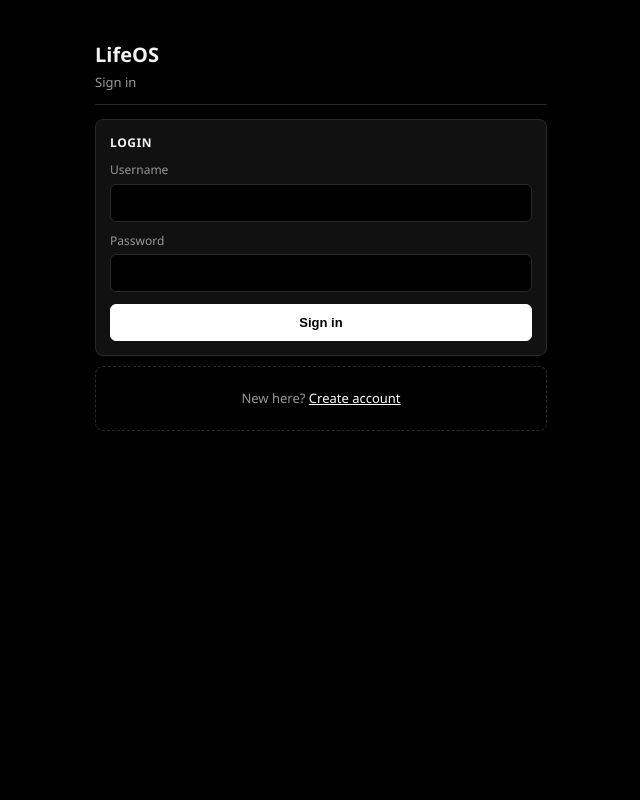
After one commit to kigaminglive/LifeOS-Web, a FastAPI app: template templates/login.html in a window 1280 px wide. The commit adds this page. Shown: the whole page, without its empty margins (319-959 px from the left). Run offline with FastAPI, Linux system fonts and the light colour scheme; the template is opened without the code that fills it, so the values that code supplies are empty.

Commit message:
Add multi-user login and per-user data

```diff
--- /dev/null
+++ b/app/auth.py
@@ -0,0 +1,91 @@
+from passlib.context import CryptContext
+from itsdangerous import URLSafeSerializer, BadSignature
+from fastapi import Request, Response
+from app.database import get_connection
+
+pwd_context = CryptContext(schemes=["bcrypt"], deprecated="auto")
+
+# Production mein env variable se lo
+SECRET_KEY = "lifeos-change-this-to-a-long-random-secret"
+serializer = URLSafeSerializer(SECRET_KEY, salt="lifeos-session")
+
+
+def hash_password(password: str) -> str:
+    return pwd_context.hash(password)
+
+
+def verify_password(password: str, password_hash: str) -> bool:
+    return pwd_context.verify(password, password_hash)
+
+
+def create_user(username: str, password: str):
+    username = (username or "").strip().lower()
+    password = password or ""
+
+    if not username or not password:
+        return None, "Username and password required"
+    if len(username) < 3:
+        return None, "Username too short"
+    if len(password) < 4:
+        return None, "Password too short"
+
+    conn = get_connection()
+    cur = conn.cursor()
+    try:
+        cur.execute(
+            "INSERT INTO users (username, password_hash) VALUES (?, ?)",
+            (username, hash_password(password)),
+        )
+        conn.commit()
+        user_id = cur.lastrowid
+    except Exception:
+        conn.close()
+        return None, "Username already exists"
+    conn.close()
+    return {"id": user_id, "username": username}, None
+
+
+def authenticate(username: str, password: str):
+    username = (username or "").strip().lower()
+    conn = get_connection()
+    cur = conn.cursor()
+    cur.execute("SELECT * FROM users WHERE username = ?", (username,))
+    row = cur.fetchone()
+    conn.close()
+
+    if not row:
+        return None
+
+    user = dict(row)
+    if not verify_password(password or "", user["password_hash"]):
+        return None
+
+    return {"id": user["id"], "username": user["username"]}
+
+
+def set_session(response: Response, user: dict):
+    token = serializer.dumps({"id": user["id"], "username": user["username"]})
+    response.set_cookie(
+        key="lifeos_session",
+        value=token,
+        httponly=True,
+        samesite="lax",
+        max_age=60 * 60 * 24 * 30,  # 30 days
+    )
+
+
+def clear_session(response: Response):
+    response.delete_cookie("lifeos_session")
+
+
+def get_current_user(request: Request):
+    token = request.cookies.get("lifeos_session")
+    if not token:
+        return None
+    try:
+        data = serializer.loads(token)
+        if not data.get("id") or not data.get("username"):
+            return None
+        return {"id": int(data["id"]), "username": data["username"]}
+    except BadSignature:
+        return None
--- a/main.py
+++ b/main.py
@@ -6,6 +6,9 @@ import csv
 import io
 
 from app.database import init_db
+from app.auth import (
+    create_user, authenticate, set_session, clear_session, get_current_user
+)
 from app.models import (
     create_task, get_tasks, get_task, update_task,
     complete_task, delete_task, get_decisions,
@@ -19,28 +22,101 @@ templates = Jinja2Templates(directory="templates")
 init_db()
 
 
-def base_context(filter_status="all"):
+def require_user(request: Request):
+    return get_current_user(request)
+
+
+def base_context(user, filter_status="all"):
+    uid = user["id"]
     if filter_status in ("pending", "completed"):
-        tasks = get_tasks(filter_status)
+        tasks = get_tasks(uid, filter_status)
     else:
-        tasks = get_tasks()
+        tasks = get_tasks(uid)
         filter_status = "all"
 
     return {
+        "user": user,
         "tasks": tasks,
         "filter_status": filter_status,
-        "pending_count": len(get_tasks("pending")),
-        "completed_count": len(get_tasks("completed")),
-        "history": get_decisions(),
-        "analytics": get_analytics(),
+        "pending_count": len(get_tasks(uid, "pending")),
+        "completed_count": len(get_tasks(uid, "completed")),
+        "history": get_decisions(uid),
+        "analytics": get_analytics(uid),
         "recommendation": None,
         "edit_task": None,
     }
 
 
+# ---------- AUTH PAGES ----------
+
+@app.get("/login", response_class=HTMLResponse)
+def login_page(request: Request):
+    if get_current_user(request):
+        return RedirectResponse("/", status_code=303)
+    return templates.TemplateResponse(
+        request=request,
+        name="login.html",
+        context={"error": None, "mode": "login"},
+    )
+
+
+@app.get("/register", response_class=HTMLResponse)
+def register_page(request: Request):
+    if get_current_user(request):
+        return RedirectResponse("/", status_code=303)
+    return templates.TemplateResponse(
+        request=request,
+        name="login.html",
+        context={"error": None, "mode": "register"},
+    )
+
+
+@app.post("/login")
+def login_submit(request: Request, username: str = Form(...), password: str = Form(...)):
+    user = authenticate(username, password)
+    if not user:
+        return templates.TemplateResponse(
+            request=request,
+            name="login.html",
+            context={"error": "Invalid username or password", "mode": "login"},
+            status_code=400,
+        )
+    response = RedirectResponse("/", status_code=303)
+    set_session(response, user)
+    return response
+
+
+@app.post("/register")
+def register_submit(request: Request, username: str = Form(...), password: str = Form(...)):
+    user, err = create_user(username, password)
+    if err:
+        return templates.TemplateResponse(
+            request=request,
+            name="login.html",
+            context={"error": err, "mode": "register"},
+            status_code=400,
+        )
+    response = RedirectResponse("/", status_code=303)
+    set_session(response, user)
+    return response
+
+
+@app.post("/logout")
+def logout():
+    response = RedirectResponse("/login", status_code=303)
+    clear_session(response)
+    return response
+
+
+# ---------- APP ----------
+
 @app.get("/", response_class=HTMLResponse)
 def home(request: Request, tab: str = "home", filter: str = "all"):
-    ctx = base_context(filter)
+    user = require_user(request)
+    if not user:
+        return RedirectResponse("/login", status_code=303)
+
+    ctx = base_context(user, filter)
     ctx["request"] = request
     ctx["active"] = tab if tab in ("home", "tasks", "decide", "history", "settings") else "home"
     return templates.TemplateResponse(request=request, name="index.html", context=ctx)
@@ -48,6 +124,7 @@ def home(request: Request, tab: str = "home", filter: str = "all"):
 
 @app.post("/tasks/add")
 def add_task(
+    request: Request,
     title: str = Form(...),
     category: str = Form("Other"),
     priority: int = Form(3),
@@ -55,22 +132,35 @@ def add_task(
     energy_required: int = Form(50),
     deadline: str = Form(""),
 ):
-    create_task(title, category, priority, estimated_minutes, energy_required, deadline=deadline or None)
+    user = require_user(request)
+    if not user:
+        return RedirectResponse("/login", status_code=303)
+
+    create_task(
+        user["id"], title, category, priority, estimated_minutes,
+        energy_required, deadline=deadline or None
+    )
     return RedirectResponse("/?tab=tasks", status_code=303)
 
 
 @app.get("/tasks/{task_id}/edit", response_class=HTMLResponse)
 def edit_page(request: Request, task_id: int):
-    task = get_task(task_id)
+    user = require_user(request)
+    if not user:
+        return RedirectResponse("/login", status_code=303)
+
+    task = get_task(user["id"], task_id)
     if not task:
         return RedirectResponse("/?tab=tasks", status_code=303)
-    ctx = base_context()
+
+    ctx = base_context(user)
     ctx.update({"request": request, "active": "tasks", "edit_task": task})
     return templates.TemplateResponse(request=request, name="index.html", context=ctx)
 
 
 @app.post("/tasks/{task_id}/edit")
 def edit_save(
+    request: Request,
     task_id: int,
     title: str = Form(...),
     category: str = Form("Other"),
@@ -79,19 +169,32 @@ def edit_save(
     energy_required: int = Form(50),
     deadline: str = Form(""),
 ):
-    update_task(task_id, title, category, priority, estimated_minutes, energy_required, deadline or None)
+    user = require_user(request)
+    if not user:
+        return RedirectResponse("/login", status_code=303)
+
+    update_task(
+        user["id"], task_id, title, category, priority,
+        estimated_minutes, energy_required, deadline or None
+    )
     return RedirectResponse("/?tab=tasks", status_code=303)
 
 
 @app.post("/tasks/{task_id}/complete")
-def mark_complete(task_id: int):
-    complete_task(task_id)
+def mark_complete(request: Request, task_id: int):
+    user = require_user(request)
+    if not user:
+        return RedirectResponse("/login", status_code=303)
+    complete_task(user["id"], task_id)
     return RedirectResponse("/?tab=tasks", status_code=303)
 
 
 @app.post("/tasks/{task_id}/delete")
-def remove_task(task_id: int):
-    delete_task(task_id)
+def remove_task(request: Request, task_id: int):
+    user = require_user(request)
+    if not user:
+        return RedirectResponse("/login", status_code=303)
+    delete_task(user["id"], task_id)
     return RedirectResponse("/?tab=tasks", status_code=303)
 
 
@@ -102,8 +205,12 @@ def decide(
     energy: int = Form(50),
     available_time: str = Form("30 min"),
 ):
-    recommendation = get_recommendation(mood, energy, available_time)
-    ctx = base_context()
+    user = require_user(request)
+    if not user:
+        return RedirectResponse("/login", status_code=303)
+
+    recommendation = get_recommendation(user["id"], mood, energy, available_time)
+    ctx = base_context(user)
     ctx.update({
         "request": request,
         "recommendation": recommendation,
@@ -116,23 +223,36 @@ def decide(
 
 
 @app.post("/settings/clear-history")
-def settings_clear_history():
-    clear_history()
+def settings_clear_history(request: Request):
+    user = require_user(request)
+    if not user:
+        return RedirectResponse("/login", status_code=303)
+    clear_history(user["id"])
     return RedirectResponse("/?tab=settings", status_code=303)
 
 
 @app.post("/settings/clear-tasks")
-def settings_clear_tasks():
-    clear_tasks()
+def settings_clear_tasks(request: Request):
+    user = require_user(request)
+    if not user:
+        return RedirectResponse("/login", status_code=303)
+    clear_tasks(user["id"])
     return RedirectResponse("/?tab=settings", status_code=303)
 
 
 @app.get("/export.csv")
-def export_csv():
-    tasks = get_tasks()
+def export_csv(request: Request):
+    user = require_user(request)
+    if not user:
+        return RedirectResponse("/login", status_code=303)
+
+    tasks = get_tasks(user["id"])
     buf = io.StringIO()
     writer = csv.writer(buf)
-    writer.writerow(["id", "title", "category", "priority", "minutes", "energy", "deadline", "status", "created_at", "completed_at"])
+    writer.writerow([
+        "id", "title", "category", "priority", "minutes", "energy",
+        "deadline", "status", "created_at", "completed_at"
+    ])
     for t in tasks:
         writer.writerow([
             t.get("id"), t.get("title"), t.get("category"), t.get("priority"),
--- a/requirements.txt
+++ b/requirements.txt
@@ -2,3 +2,6 @@ fastapi
 uvicorn[standard]
 jinja2
 python-multipart
+passlib
+bcrypt
+itsdangerous
--- /dev/null
+++ b/templates/login.html
@@ -0,0 +1,46 @@
+<!DOCTYPE html>
+<html lang="en">
+<head>
+  <meta charset="UTF-8" />
+  <meta name="viewport" content="width=device-width, initial-scale=1" />
+  <meta name="theme-color" content="#000000" />
+  <title>LifeOS — Login</title>
+  <link rel="stylesheet" href="/static/style.css" />
+</head>
+<body>
+  <div class="app" style="padding-top:40px;">
+    <header class="header">
+      <h1>LifeOS</h1>
+      <p>{% if mode == 'register' %}Create account{% else %}Sign in{% endif %}</p>
+    </header>
+
+    <form class="card" method="post" action="{% if mode == 'register' %}/register{% else %}/login{% endif %}">
+      <h2>{% if mode == 'register' %}Register{% else %}Login{% endif %}</h2>
+
+      {% if error %}
+      <div class="empty" style="margin-bottom:12px;">{{ error }}</div>
+      {% endif %}
+
+      <label>Username</label>
+      <input type="text" name="username" required autocomplete="username" />
+
+      <label>Password</label>
+      <input type="password" name="password" required autocomplete="current-password" />
+
+      <button class="btn block" type="submit">
+        {% if mode == 'register' %}Create account{% else %}Sign in{% endif %}
+      </button>
+    </form>
+
+    <div class="empty">
+      {% if mode == 'register' %}
+        Already have an account?
+        <a href="/login" style="color:#fff;">Sign in</a>
+      {% else %}
+        New here?
+        <a href="/register" style="color:#fff;">Create account</a>
+      {% endif %}
+    </div>
+  </div>
+</body>
+</html>
```
Also changed, not shown: app/database.py (+15 -8 lines), app/decision.py (+5 -6 lines), app/models.py (+54 -35 lines), templates/index.html (+88 -18 lines), data/lifeos_web.db (deleted).
